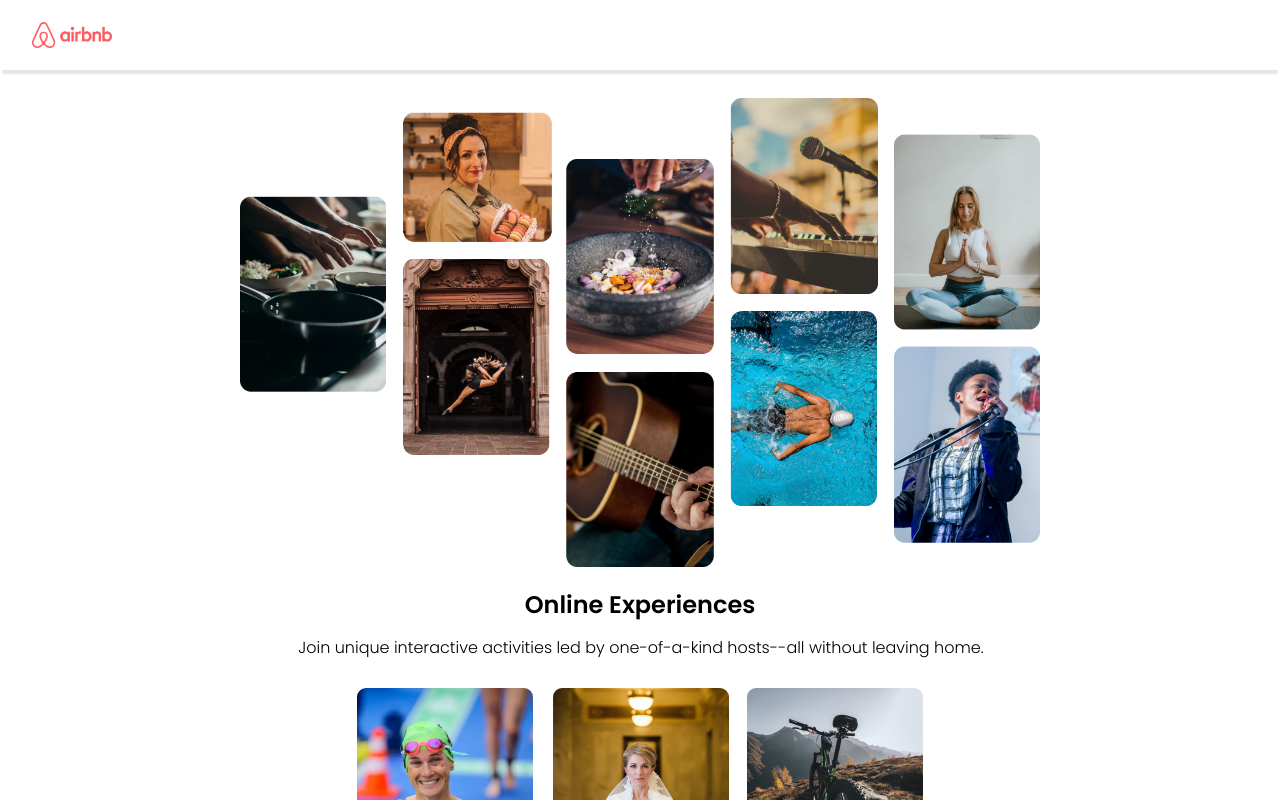
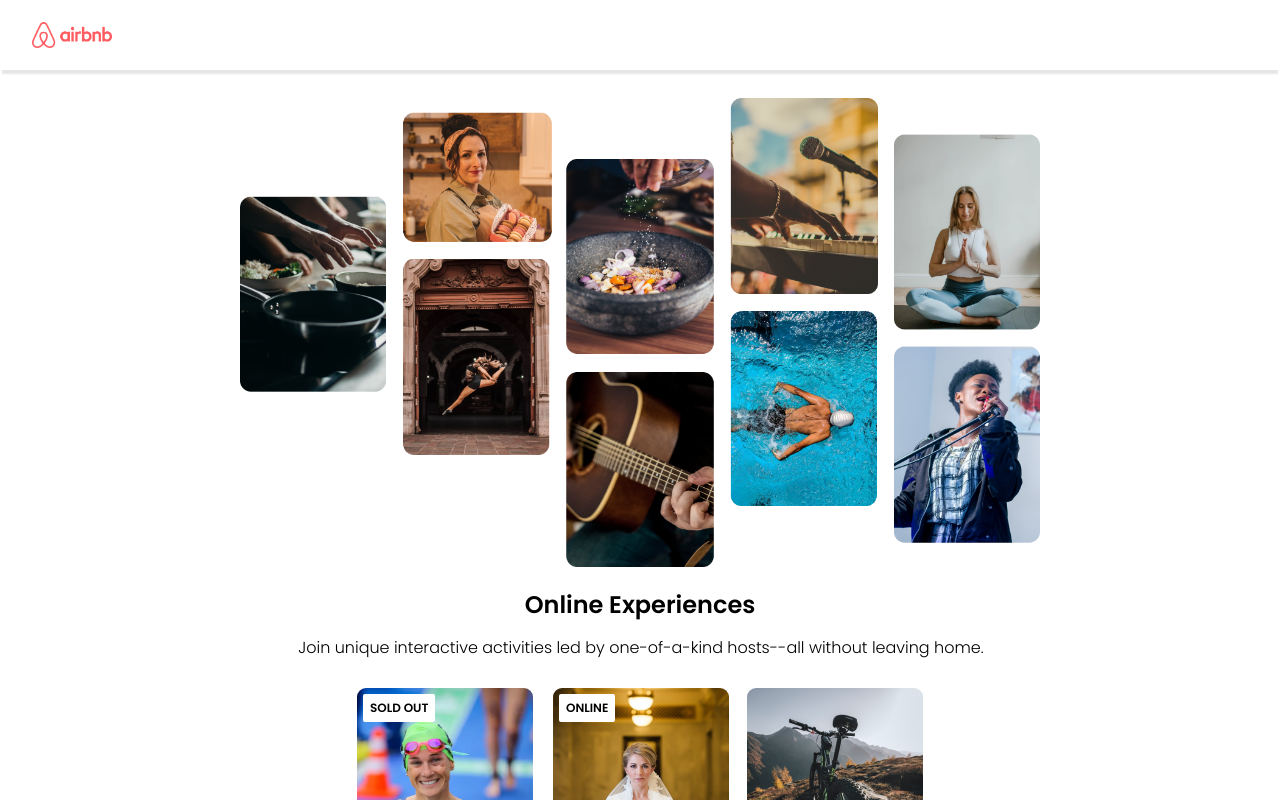
Before and after one commit to Dulshad/airbnb-experiences-clone, a React (Vite) app: page / in a window 1280 px wide. Shown: the top 800 px of the page. Built offline with nearby package versions, Linux system fonts and the light colour scheme.

Commit message:
Some adjustments to how data gets sent

```diff
--- a/src/App.jsx
+++ b/src/App.jsx
@@ -9,12 +9,7 @@ export default function App() {
         return (
             <Card
                 key={item.id}
-                img={`/images/${item.coverImg}`}
-                rating={item.stats.rating}
-                reviewCount={item.stats.reviewCount}
-                location={item.location}
-                title={item.title}
-                price={item.price}
+                {...item}
             />
         )
     })
--- a/src/components/card/Card.jsx
+++ b/src/components/card/Card.jsx
@@ -1,10 +1,18 @@
 import starIcon from '../../images/star.png'
 import styles from './Card.module.css'
 
-const Card = ({img, rating, reviewCount, location, title, price}) => {
+const Card = ({coverImg, rating, reviewCount, location, title, price, openSpots}) => {
+    let badgeText;
+    if (!openSpots) {
+        badgeText = "SOLD OUT"
+    } else if (location === "Online") {
+        badgeText = "ONLINE"
+    }
+
     return (
             <div className={styles['card-container']}>
-                <img className={styles['card-img']} src={img} alt="picture of katie zaferes in swim suit"/>
+                {badgeText && <div className={styles["card-badge"]}>{badgeText}</div>}
+                <img className={styles['card-img']} src={`/images/${coverImg}`} alt="picture of katie zaferes in swim suit"/>
                 <div className={styles['card-rating']}>
                     <img className={styles['card-rating-icon']} src={starIcon} alt="icon of star"/>
                     <p>{rating} <span className={styles['card-light-text']}>({reviewCount}) - {location}</span></p>
--- a/src/components/card/Card.module.css
+++ b/src/components/card/Card.module.css
@@ -2,6 +2,7 @@
     display: flex;
     flex-direction: column;
     font-size: 0.75rem;
+    position: relative;
 }
 
 .card-img {
@@ -36,3 +37,13 @@ p {
 .card-bold-text {
     font-weight: bold;
 }
+
+.card-badge {
+    position: absolute;
+    top: 6px;
+    left: 6px;
+    background-color: white;
+    padding: 5px 7px;
+    border-radius: 2px;
+    font-weight: bold;
+}
```
